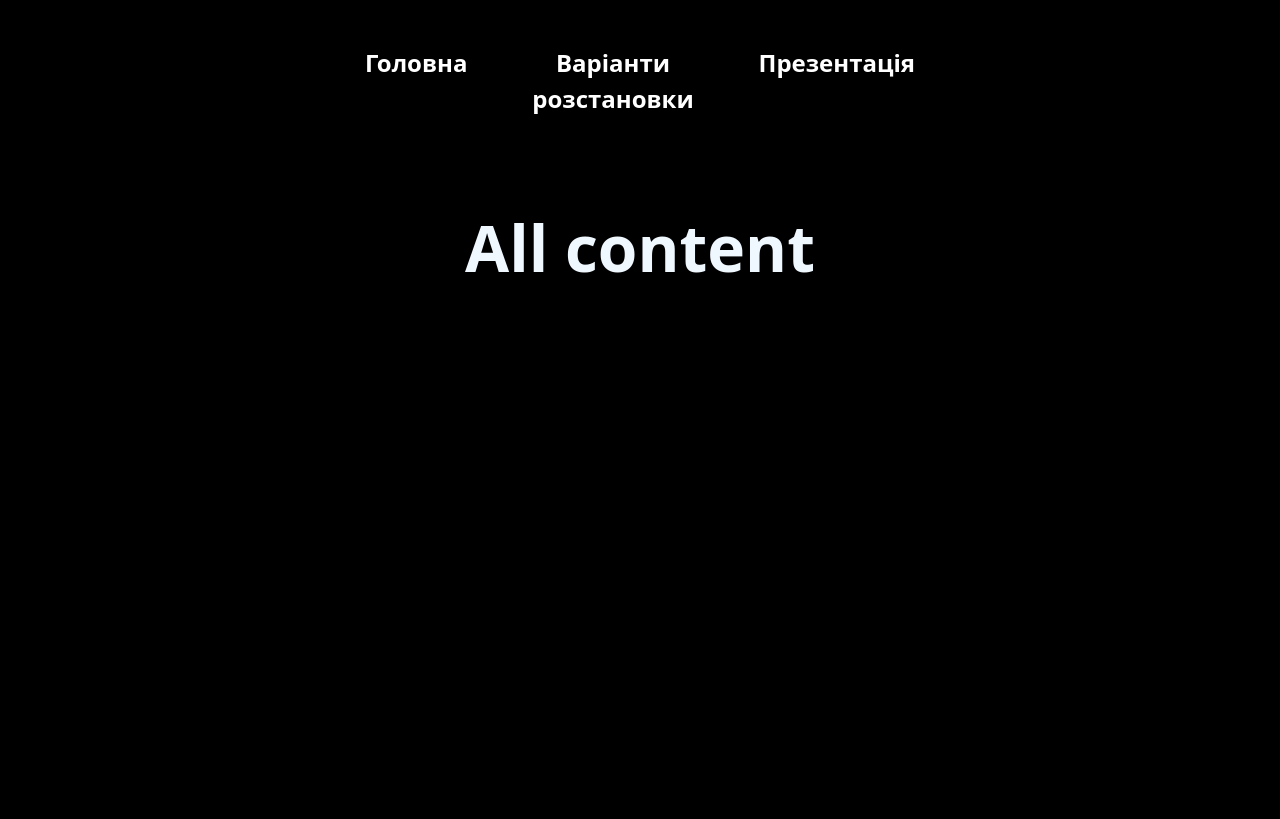
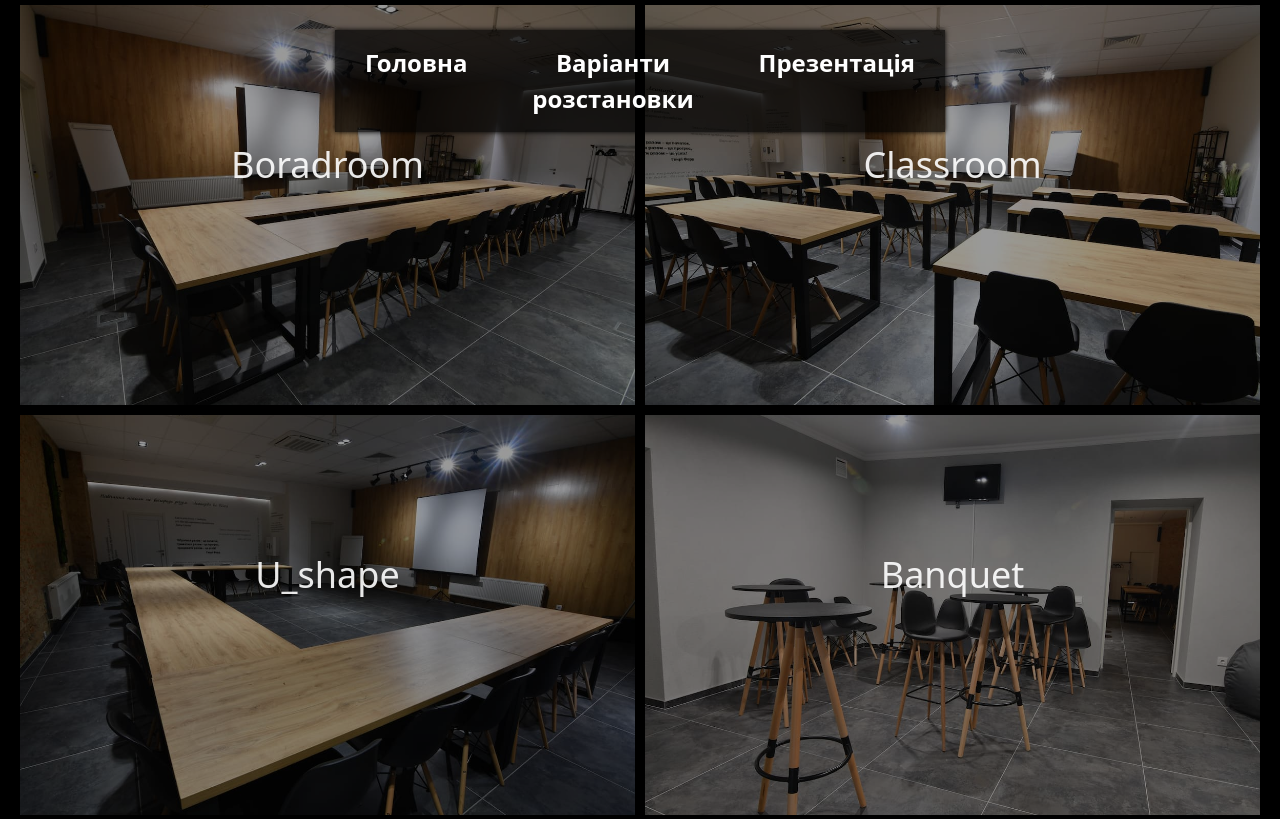
Before and after one commit to timoshuk/vcci-hall-landing, a website: page app/version.html in a window 1280 px wide. Shown: the top 819 px of the page. Drawn offline with nearby package versions, Linux system fonts and the light colour scheme.

Commit message:
finish variants page

```diff
--- a/app/scss/_index-page.scss
+++ b/app/scss/_index-page.scss
@@ -11,7 +11,7 @@
   top: 0;
   width: 100%;
   height: 100%;
-  padding: 10px;
+  padding: 0px;
   min-height: 100vh;
   z-index: 150;
   text-align: center;
@@ -70,7 +70,7 @@
 
 .nav {
   position: absolute;
-  left: 0;
+  left: 15px;
   top: 20px;
   z-index: 160;
 }
--- a/app/scss/_main.scss
+++ b/app/scss/_main.scss
@@ -20,3 +20,9 @@ body {
   overflow-x: hidden;
   background-color: #000;
 }
+
+// .container-fluid {
+//   padding: 0;
+//   margin-left: 0;
+//   margin-right: 0;
+// }
--- /dev/null
+++ b/app/scss/_version.scss
@@ -0,0 +1,71 @@
+.photo_links {
+  display: flex;
+  flex-wrap: wrap;
+  justify-content: space-between;
+  width: 100%;
+  position: relative;
+  overflow: hidden;
+}
+
+.links_item {
+  position: relative;
+  display: block;
+  overflow: hidden;
+  width: 49%;
+  min-height: 70vh;
+  margin: 5px;
+  flex-grow: 1;
+  flex-shrink: 1;
+  cursor: pointer;
+  transition: all 0.4s ease-in-out;
+}
+
+@media all and (min-width: 768px) {
+  .links_item {
+    min-height: 50vh;
+  }
+}
+
+.links_item::before {
+  display: block;
+  position: absolute;
+  z-index: 99;
+  left: 0;
+  top: 0;
+  width: 100%;
+  height: 100%;
+  content: "";
+  background-color: rgba(0, 0, 0, 0.4);
+}
+
+.links_item:hover {
+  transform: scale(1.03);
+}
+.links_item:active {
+  transform: scale(1);
+}
+
+.links_item_title {
+  z-index: 100;
+  position: absolute;
+  font-size: 1.8rem;
+  left: 50%;
+  top: 40%;
+  transform: translate(-50%, -50%);
+  color: rgba(255, 255, 255, 0.9);
+}
+
+.links_item img {
+  display: block;
+  position: absolute;
+  left: 0;
+  top: 0;
+  width: 100%;
+  height: 100%;
+  object-fit: cover;
+}
+
+.full_width {
+  min-width: 100%;
+  height: 90vh;
+}
--- a/app/scss/styles.scss
+++ b/app/scss/styles.scss
@@ -3,3 +3,4 @@
 @import "./visually-hidden";
 @import "main";
 @import "index-page";
+@import "version";
--- a/app/version.html
+++ b/app/version.html
@@ -28,7 +28,7 @@
     <div class="page">
         <div class="container">
             <nav class="nav navbar navbar-expand-md navbar-dark">
-                <div class="container-fluid">
+                <div class="container">
                     <button class="navbar-toggler" type="button" data-bs-toggle="collapse"
                         data-bs-target="#navbarSupportedContent" aria-controls="navbarSupportedContent"
                         aria-expanded="false" aria-label="Toggle navigation">
@@ -51,9 +51,53 @@
                 </div>
             </nav>
         </div>
-        <div class="container">
+        <div class="container-fluid">
             <div class="main_content">
-                <h1>All content</h1>
+
+                <div class="photo_links">
+
+                    <a href="./boardroom.html" class="links_item">
+                        <div>
+                            <h2 class="links_item_title">Boradroom</h2>
+                            <img src="./images/variants/boardroom/main_photo.JPG" alt="Boradroom" />
+                        </div>
+                    </a>
+                    <!-- photo_links item -->
+                    <a href="./classroom.html" class="links_item">
+                        <div>
+                            <h2 class="links_item_title">Classroom</h2>
+                            <img src="./images/variants/classroom/main_photo.JPG" alt="Classroom" />
+                        </div>
+                    </a>
+                    <!-- photo_links item -->
+                    <a href="./u_shape.html" class="links_item">
+                        <div>
+                            <h2 class="links_item_title">U_shape</h2>
+                            <img src="./images/variants/u_shape/main_photo.JPG" alt="U_Shape" />
+                        </div>
+                    </a>
+                    <!-- photo_links item -->
+
+                    <a href="./banquet.html" class="links_item">
+                        <div>
+                            <h2 class="links_item_title">Banquet</h2>
+                            <img src="./images/variants/banquet/main_photo.JPG" alt="Banquet" />
+                        </div>
+                    </a>
+                    <!-- photo_links item -->
+
+
+                    <a href="./reception.html" class="links_item">
+                        <div>
+                            <h2 class="links_item_title">Reception</h2>
+                            <img src="./images/variants/reception/main_photo.JPG" alt="Reception" />
+                        </div>
+                    </a>
+                    <!-- photo_links item -->
+
+
+                </div>
+
             </div>
 
         </div>
```
Also changed, not shown: app/css/styles.css, 1 other file.
